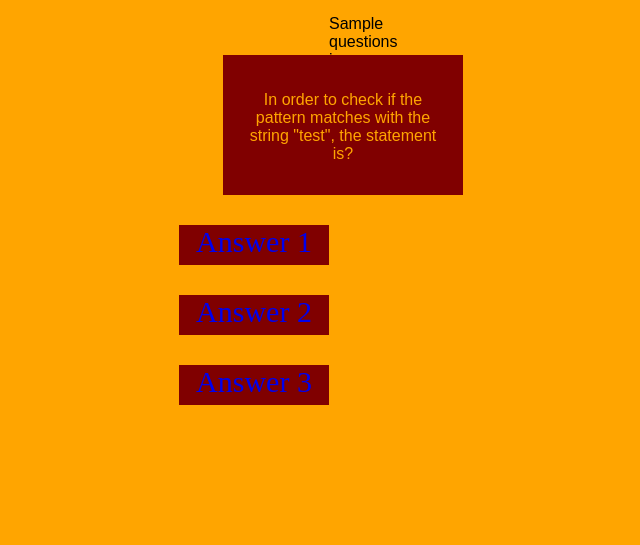
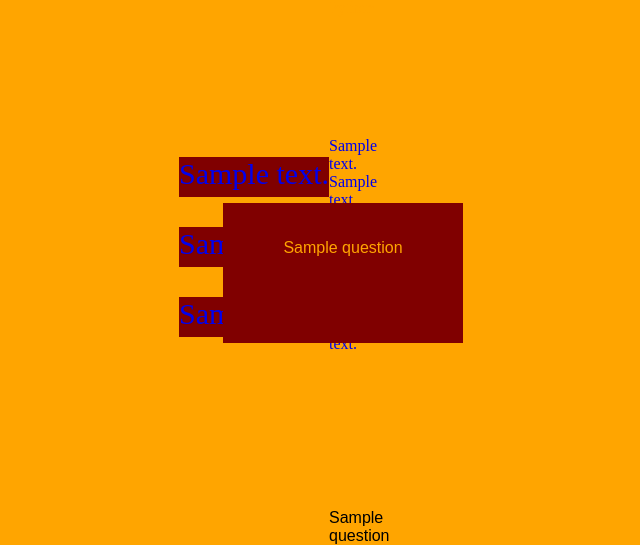
Before and after one commit to salcawiski1977/coderunner, a Python web app: template template/JavaScript.html in a window 1280 px wide. Shown: the part 309-854 px from the top of the page, without its empty margins (311-951 px from the left). Before the commit the page ends 714 px from the top, so only its background shows below. Run offline with Jinja, Linux system fonts and the light colour scheme; the template is opened without the code that fills it: most values are stand-ins (such as "Sample title", 1, 10 or a date in 2020).

Commit message:
Update of Java html

```diff
--- a/template/JavaScript.html
+++ b/template/JavaScript.html
@@ -2,26 +2,43 @@
 <head>
 
 
-  <link rel="stylesheet" href="JavaScript.css">
+  <link rel="stylesheet" href="/static/JavaScript.css">
 
 </head>
 <body>
     <div id="img">
-        <img src="../images/logo.png" style="height: 300px; width: 400px;"></div>
+        <img src="../static/logo.png" style="height: 300px; width: 400px;"></div>
 
     <div id="Java script"> </div>
 
 <div id="allthethings">
 
-    <p>{{ questionsJ }}</p>
+    <div id="Javascript"><a href="" style="text-decoration: none">Python</a> </div>
 
-	<div id="single"><a href="https://www.google.com/" style="text-decoration: none">Answer 1</a> </div>
+	<div id="single"><a href="https://www.google.com/" style="text-decoration: none">{{Questions.wrong_answer1}}</a> </div>
 
-  <div id="multiplayer"><a href="https://www.google.com/" style="text-decoration: none">Answer 2</a></div>
+  <div id="multiplayer"><a href="https://www.google.com/" style="text-decoration: none">{{Questions.wrong_answer2}}</a></div>
 
-      <div id="Credits"><a href="https://www.google.com/" style="text-decoration: none">Answer 3</a></div>
-    <section id="section-a">
-    <p>In order to check if the pattern matches with the string "test", the statement is? </p>
+    <div id="Credits"><a href="https://www.google.com/" style="text-decoration: none">{{Questions.right_answer}}</a></div>
+
+ <div id="box1"><a href="https://www.google.com/" style="text-decoration: none">{{Questions.wrong_answer2}}</a></div>
+
+<div id="box2"><a href="https://www.google.com/" style="text-decoration: none">{{Questions.wrong_answer2}}</a></div>
+
+ <div id="box3"><a href="https://www.google.com/" style="text-decoration: none">{{Questions.wrong_answer2}}</a></div>
+
+ <div id="code1"><a href="https://www.google.com/" style="text-decoration: none">{{Questions.wrong_answer2}}</a></div>
+
+<div id="code2"><a href="https://www.google.com/" style="text-decoration: none">{{Questions.wrong_answer2}}</a></div>
+
+ <div id="code3"><a href="https://www.google.com/" style="text-decoration: none">{{Questions.wrong_answer2}}</a></div>
+
+<section id="section-a">
+<p>{{Questions.question}}</p>
+  </section>
+
+<section id="section-b">
+<p>{{Questions.question}}</p>
   </section>
 
 </div>
```
